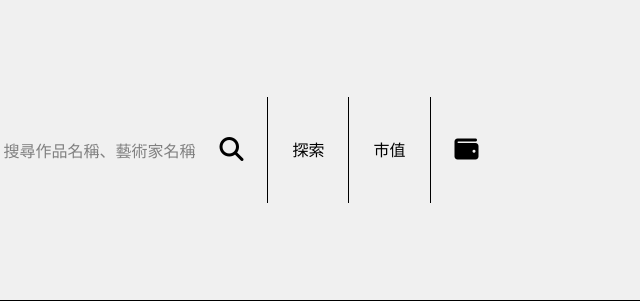
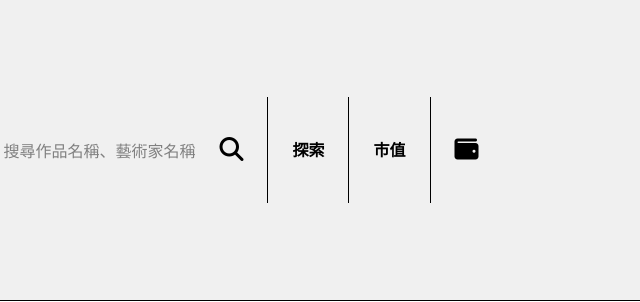
Before and after one commit to roceil/week8-tailwind, a plain HTML site: page index.html in a window 1280 px wide. Shown: the top 302 px of the page, 621-1261 px from the left. Drawn offline with Linux system fonts and the light colour scheme.

Commit message:
Update 2022-09-02T15:08:44.726Z

```diff
--- a/index.html
+++ b/index.html
@@ -58,9 +58,9 @@
             </button>
           </div>
           <!-- 探索鈕  -->
-          <a href="#" class="border-l px-6 py-10 xl:px-12">探索</a>
+          <a href="#" class="border-l px-6 py-10 font-bold xl:px-12">探索</a>
           <!-- 市值鈕  -->
-          <a href="#" class="border-l px-6 py-10 xl:px-12">市值</a>
+          <a href="#" class="border-l px-6 py-10 font-bold xl:px-12">市值</a>
           <!-- 錢包鈕  -->
           <a href="#" class="border-l px-6 py-10 xl:px-12"><i class="fa-solid fa-wallet text-2xl"></i></a>
         </div>
```
